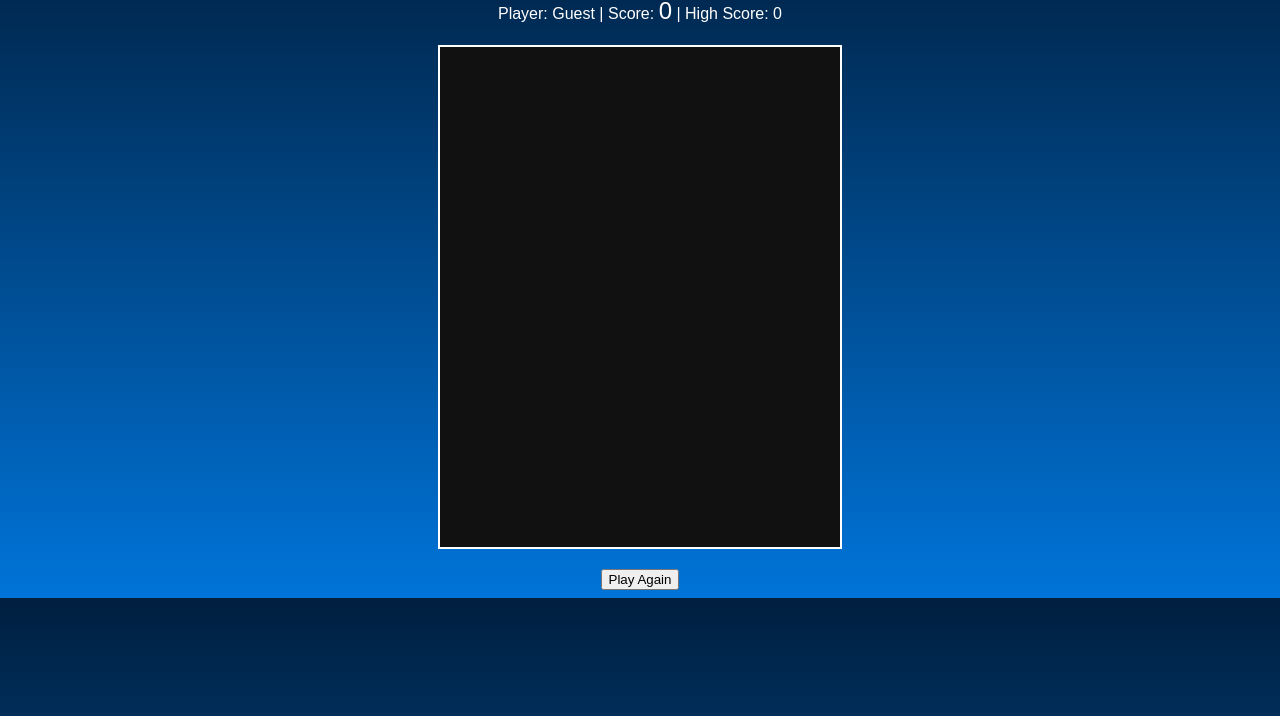
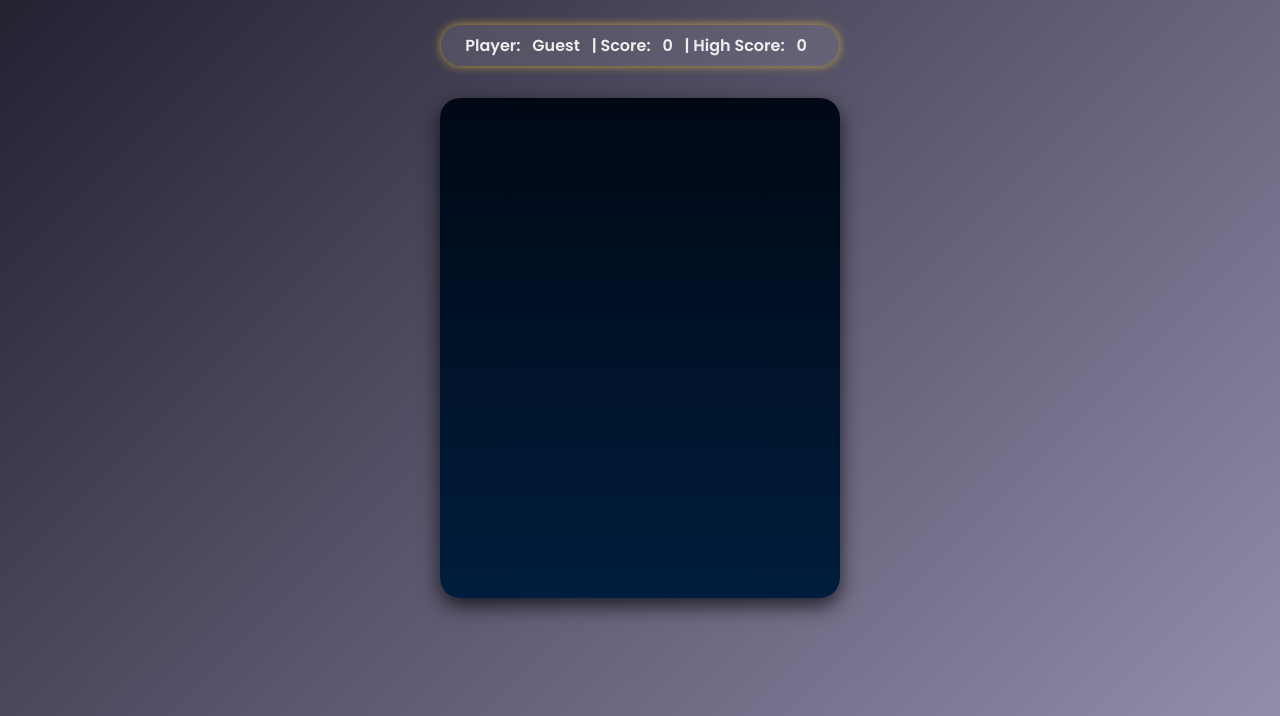
Before and after one commit to abhishek62010/Catch-the-Stars, a plain HTML site: page index.html in a window 1280 px wide. Shown: the part 84-800 px from the top of the page. Drawn offline with Linux system fonts and the light colour scheme.

Commit message:
Update style.css
new css

```diff
--- a/style.css
+++ b/style.css
@@ -1,17 +1,69 @@
+@import url('https://fonts.googleapis.com/css2?family=Poppins:wght@400;600&display=swap');
+
+* {
+  box-sizing: border-box;
+}
+
 body {
-  text-align: center;
-  font-family: Arial, sans-serif;
-  background: linear-gradient(#001f3f, #0074D9);
-  color: white;
+  margin: 0;
+  background: linear-gradient(135deg, #1f1c2c, #928dab);
+  font-family: 'Poppins', sans-serif;
+  color: #eee;
+  display: flex;
+  flex-direction: column;
+  align-items: center;
+  min-height: 100vh;
+  user-select: none;
+}
+
+h1 {
+  margin-top: 2rem;
+  font-weight: 600;
+  letter-spacing: 2px;
+  text-shadow: 0 0 5px #ffcc33aa;
+}
+
+#scoreBoard {
+  margin-top: 0.5rem;
+  background: rgba(255, 255, 255, 0.1);
+  padding: 0.5rem 1.5rem;
+  border-radius: 20px;
+  font-weight: 600;
+  box-shadow: 0 0 10px #ffcc33aa;
+  user-select: text;
+}
+
+#scoreBoard span {
+  margin: 0 0.5rem;
 }
 
 #gameCanvas {
-  background: #111;
+  margin-top: 2rem;
+  border-radius: 20px;
+  background: linear-gradient(to bottom, #000814, #001d3d);
+  box-shadow: 0 8px 20px rgba(0,0,0,0.7);
+  max-width: 100%;
+  width: 400px;
+  height: 500px;
   display: block;
-  margin: 20px auto;
-  border: 2px solid white;
 }
 
-#score {
-  font-size: 24px;
+#retryBtn {
+  display: none;
+  margin-top: 1.5rem;
+  padding: 0.8rem 2rem;
+  font-size: 1.1rem;
+  background: #ffcc33;
+  border: none;
+  border-radius: 30px;
+  cursor: pointer;
+  font-weight: 600;
+  color: #222;
+  box-shadow: 0 0 15px #ffcc33bb;
+  transition: background 0.3s ease;
 }
+
+#retryBtn:hover {
+  background: #ffd633;
+  box-shadow: 0 0 20px #ffd633cc;
+}
```
